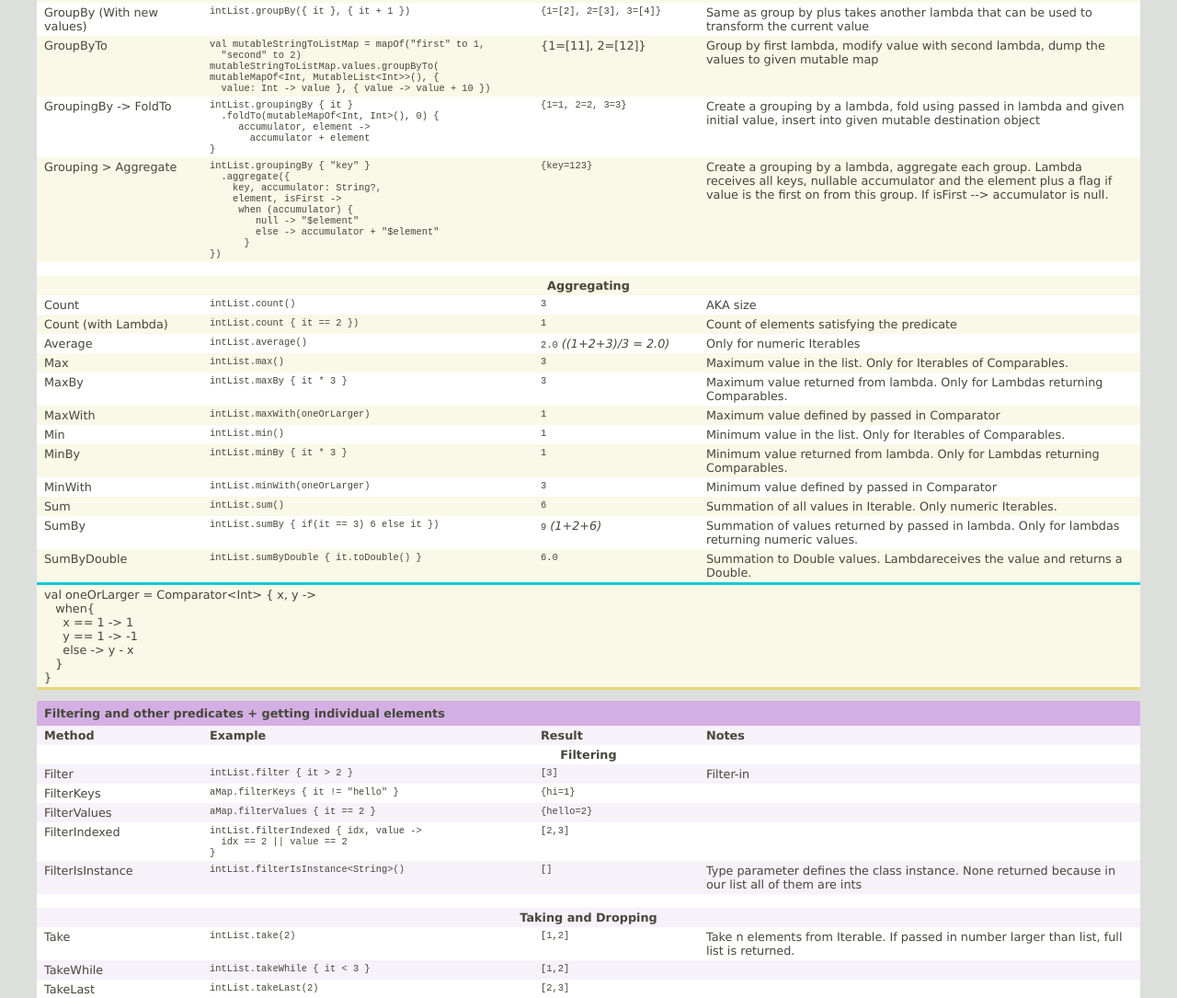
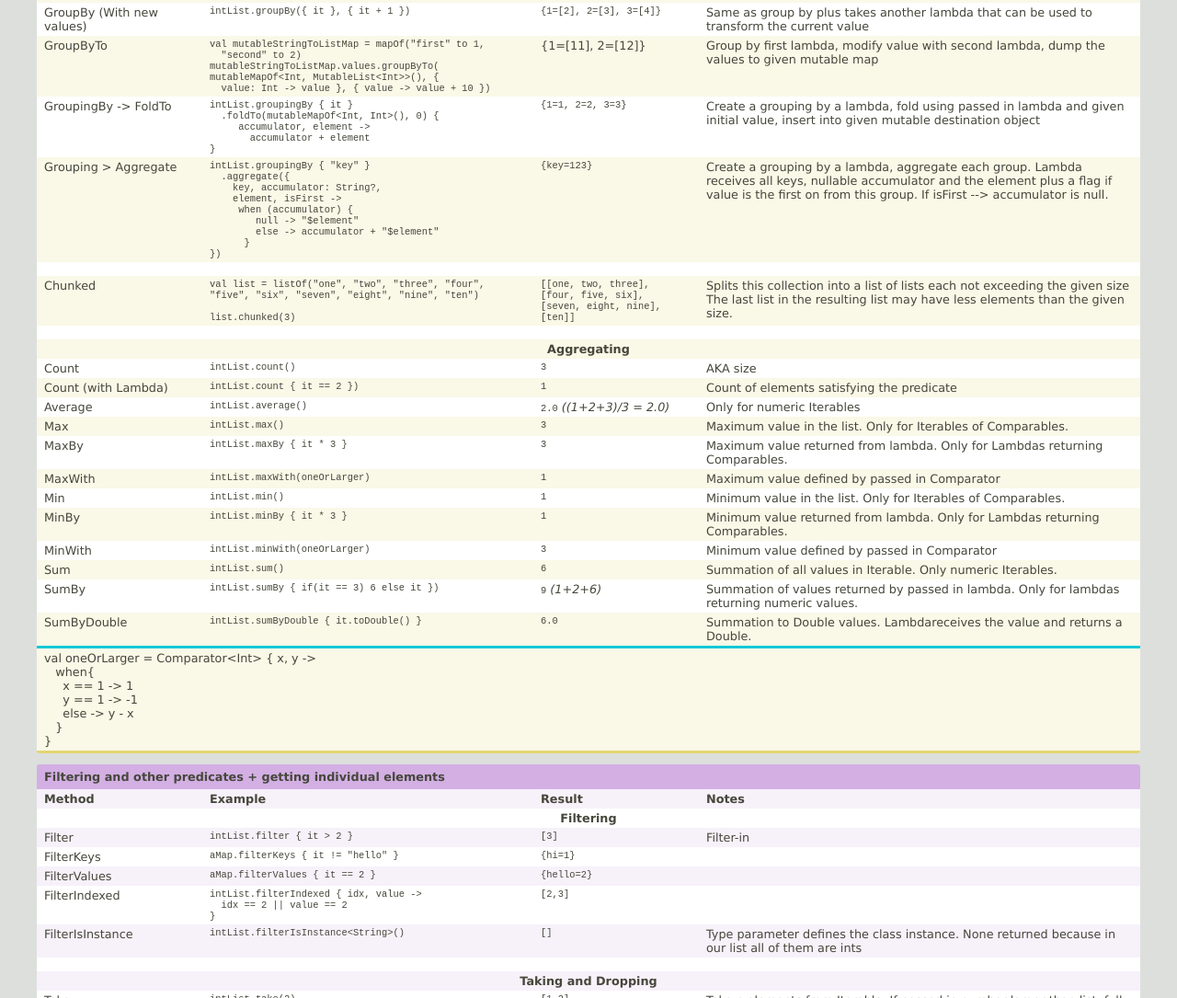
Before and after one commit to Xantier/Kollections, a plain HTML site: page docs/index.html in a window 1280 px wide. Shown: the part 2310-3395 px from the top of the page at 92% size. Drawn offline with Linux system fonts and the light colour scheme.

Commit message:
Add chuncked to docs/index.html

```diff
--- a/docs/index.html
+++ b/docs/index.html
@@ -1605,6 +1605,25 @@
                                                         all keys, nullable accumu­lator and the element plus a flag if value
                                                         is the first on from this group. If isFirst --&gt; accumu­lator is
                                                         null.
+                                                    </div>
+                                                </td>
+                                            </tr>
+                                            <tr class="countrow">
+                                                <td valign="top" class="cheat_sheet_output_cell_1" colspan="4">&nbsp;</td>
+                                            </tr>
+                                            <tr class="altrow countrow">
+                                                <td valign="top" class="cheat_sheet_output_cell_1">
+                                                    <div style="padding: 3px 8px;">Chunked</div>
+                                                </td>
+                                                <td valign="top" class="cheat_sheet_output_cell_2">
+                                                    <div style="padding: 3px 8px;"><code>val list = listOf("one", "two", "three", "four", "five", "six", "seven", "eight", "nine", "ten")<br /><br />list.chunked(3)</code></div>
+                                                </td>
+                                                <td valign="top" class="cheat_sheet_output_cell_3">
+                                                    <div style="padding: 3px 8px;"><code>[[one, two, three],<br /> [four, five, six],<br /> [seven, eight, nine],<br /> [ten]]</code></div>
+                                                </td>
+                                                <td valign="top" class="cheat_sheet_output_cell_4">
+                                                    <div style="padding: 3px 8px;">Splits this collection into a list of lists each not exceeding the given size<br />
+                                                        The last list in the resulting list may have less elements than the given size.
                                                     </div>
                                                 </td>
                                             </tr>
```
